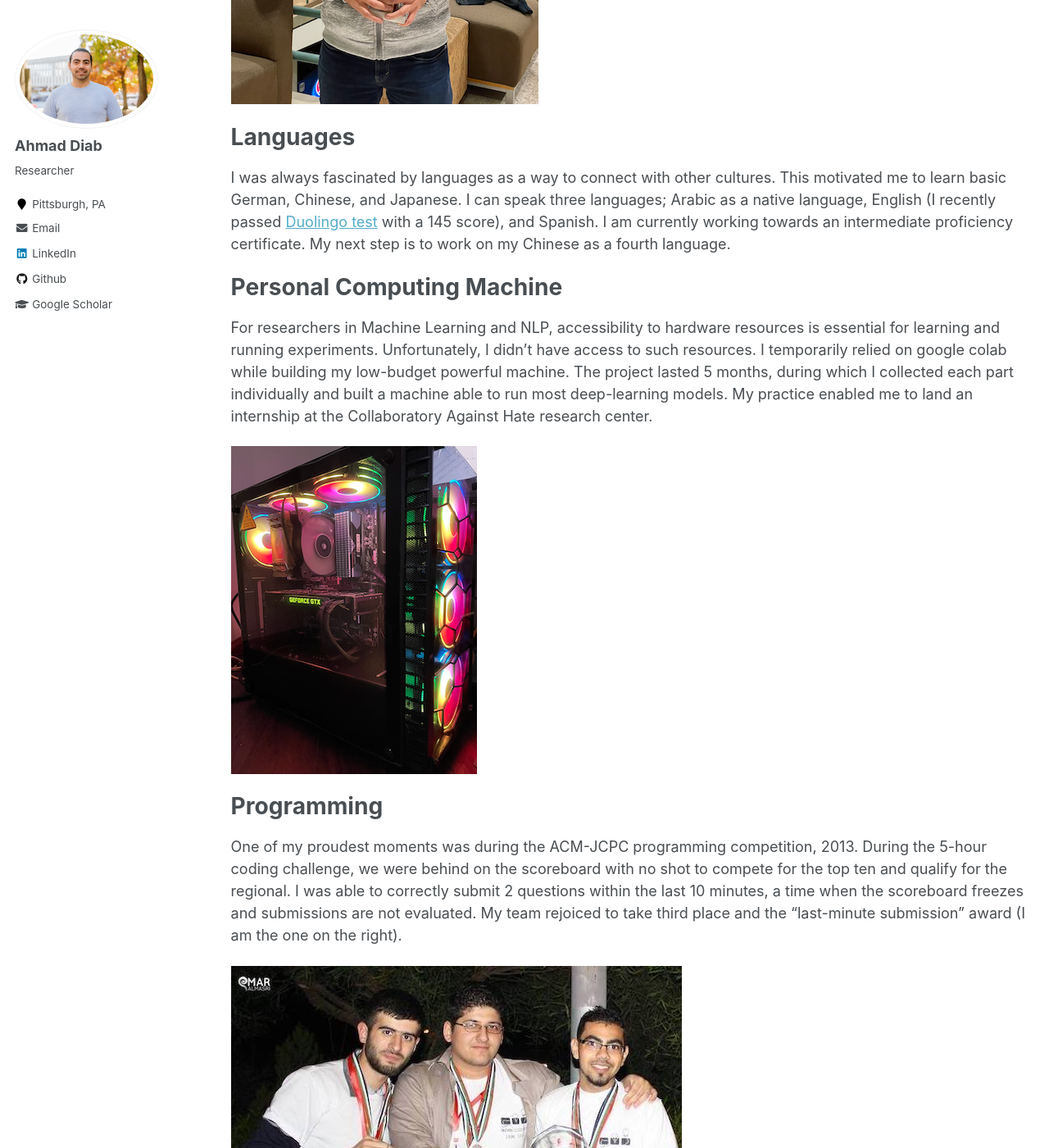
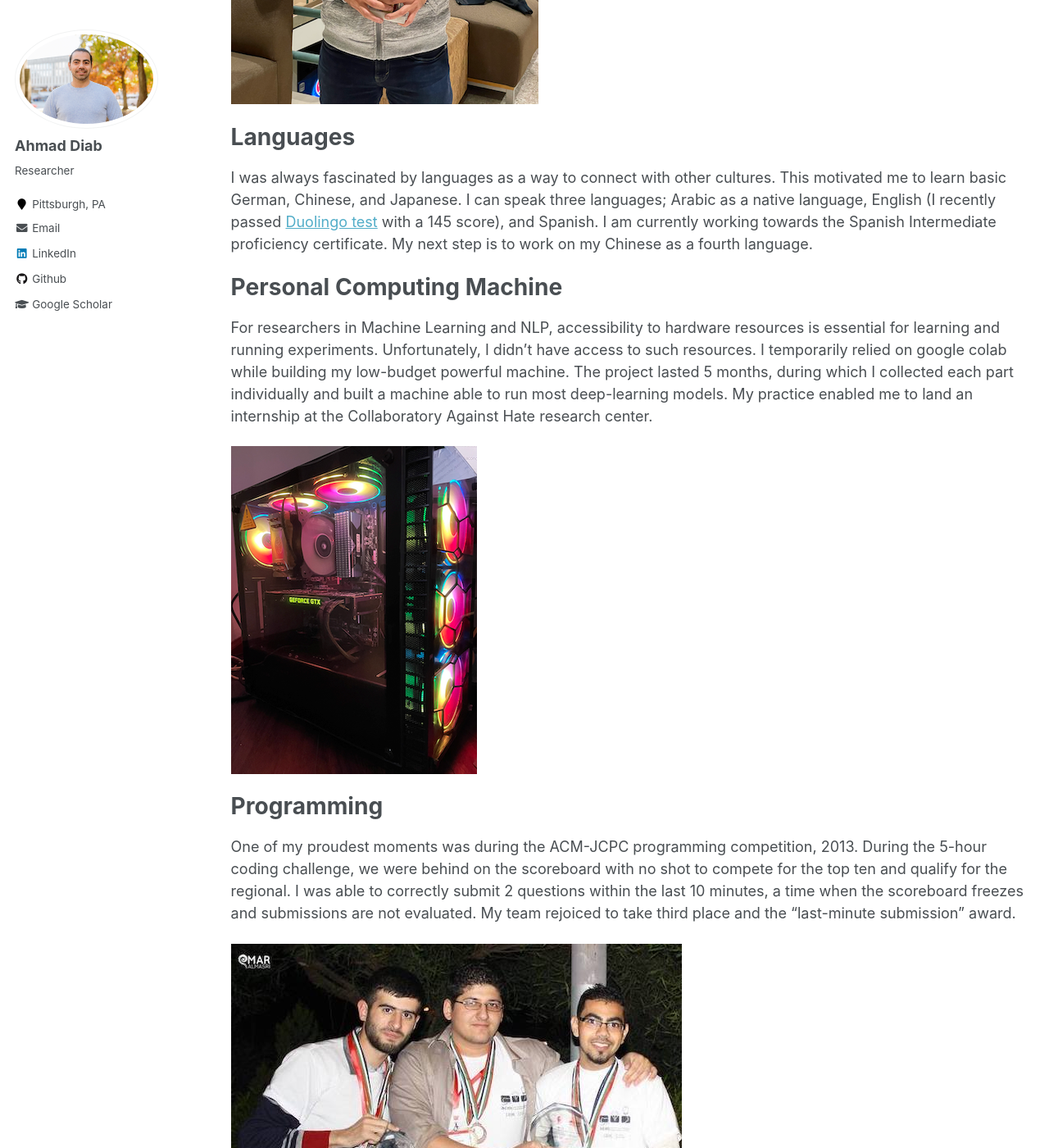
Before and after one commit to aadiab/aadiab.github.io, a Jekyll site: the page built from _pages/miscellaneous.md, in a window 1280 px wide and 1400 px high, scrolled down 662 px. Shown: the whole window at 82% size. Built offline with Jekyll 4.4.1, drawn with Linux system fonts in a browser that asks for light colours.

```diff
--- a/_pages/miscellaneous.md
+++ b/_pages/miscellaneous.md
@@ -13,7 +13,7 @@ As a self-taught chess enthusiast who started playing late, I was overwhelmed wi
 
 
 # Languages
-I was always fascinated by languages as a way to connect with other cultures. This motivated me to learn basic German, Chinese, and Japanese. I can speak three languages; Arabic as a native language, English (I recently passed [Duolingo test](/files/duolingo.pdf) with a 145 score), and Spanish. I am currently working towards an intermediate proficiency certificate. My next step is to work on my Chinese as a fourth language.
+I was always fascinated by languages as a way to connect with other cultures. This motivated me to learn basic German, Chinese, and Japanese. I can speak three languages; Arabic as a native language, English (I recently passed [Duolingo test](/files/duolingo.pdf) with a 145 score), and Spanish. I am currently working towards the Spanish Intermediate proficiency certificate. My next step is to work on my Chinese as a fourth language.
 
 
 # Personal Computing Machine
@@ -23,6 +23,6 @@ For researchers in Machine Learning and NLP, accessibility to hardware resources
 
 
 # Programming
-One of my proudest moments was during the ACM-JCPC programming competition, 2013. During the 5-hour coding challenge, we were behind on the scoreboard with no shot to compete for the top ten and qualify for the regional. I was able to correctly submit 2 questions within the last 10 minutes, a time when the scoreboard freezes and submissions are not evaluated. My team rejoiced to take third place and the "last-minute submission" award (I am the one on the right).
+One of my proudest moments was during the ACM-JCPC programming competition, 2013. During the 5-hour coding challenge, we were behind on the scoreboard with no shot to compete for the top ten and qualify for the regional. I was able to correctly submit 2 questions within the last 10 minutes, a time when the scoreboard freezes and submissions are not evaluated. My team rejoiced to take third place and the "last-minute submission" award.
 
 <img src="/images/ACM.jpeg">
```
